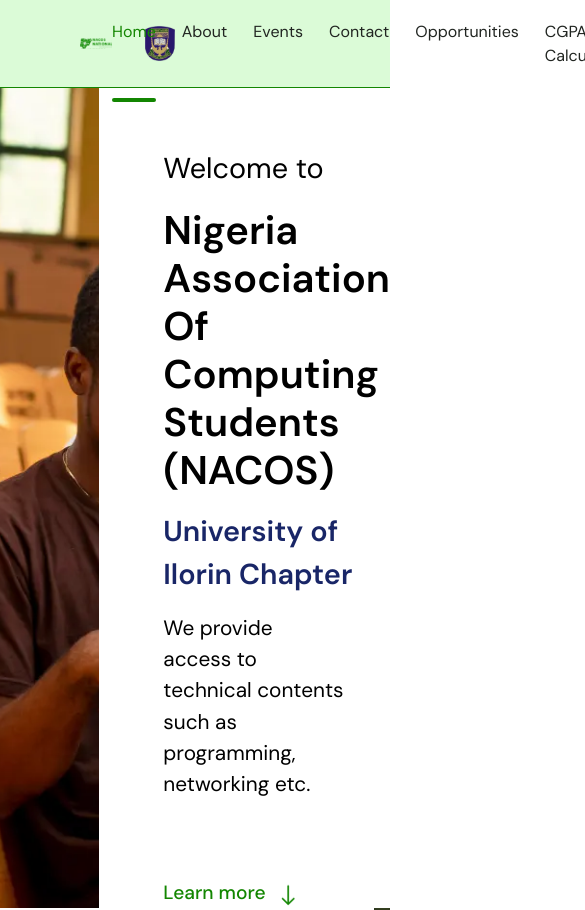
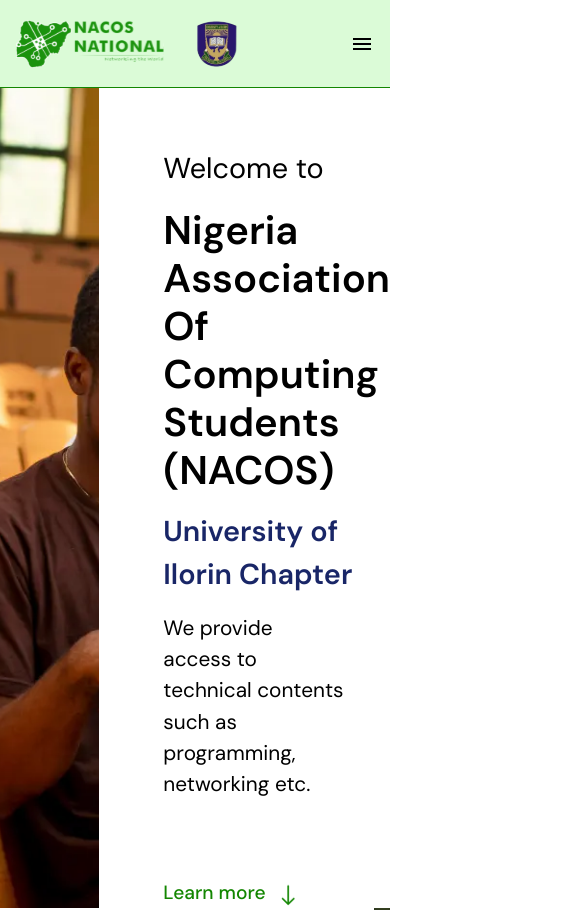
Before and after one commit to nacossuil/Uil-Nacos-Web, a React (Vite) app in the folder frontend/: page / in a window 390 px wide. Shown: the top 910 px of the page, 585 px wide, since content can reach past the window. Built offline with nearby package versions, Linux system fonts and the light colour scheme.

Commit message:
added menu button and made navigation responsive

```diff
--- a/frontend/src/components/Navbar/Navbar.css
+++ b/frontend/src/components/Navbar/Navbar.css
@@ -34,6 +34,10 @@
     gap: 2rem;
 }
 
+.toggle {
+    display: none;
+}
+
 nav a.active {
     color: #138601;
 }
@@ -58,3 +62,34 @@
 header.scrolled {
     background-color: #ffffff;
 }
+
+@media (max-width: 960px) {
+    header {
+        padding-inline: 1rem;
+    }
+
+    .toggle {
+        display: block;
+    }
+
+    nav {
+        position: fixed;
+        height: 100svh;
+        top: 0;
+        left: 0;
+        width: min(50%, 15rem);
+        background-color: #DBFBD7;
+        padding: 10rem 1rem;
+        flex-direction: column;
+        transform: translateX(-100%);
+        transition: transform .5s ease-in-out;
+    }
+
+    nav a.active::after {
+        width: 0px;
+    }
+
+    nav[aria-expanded="true"] {
+        transform: translateX(0);
+    }
+}
--- a/frontend/src/components/Navbar/Navbar.jsx
+++ b/frontend/src/components/Navbar/Navbar.jsx
@@ -1,4 +1,4 @@
-import { useState } from "react";
+import { useState, createRef } from "react";
 import "./Navbar.css";
 import { NavLink, Link } from "react-router-dom";
 
@@ -31,6 +31,17 @@
       path: "/calculator",
     },
   ];
+
+  const menuRef = createRef(null);
+
+  function toggleMenu() {
+    if (menuRef.current) {
+      const menuState = menuRef.current.getAttribute("aria-expanded");
+      menuState === "true"
+        ? menuRef.current.setAttribute("aria-expanded", "false")
+        : menuRef.current.setAttribute("aria-expanded", "true");
+    }
+  }
   //state to keep track of the scroll position.
   const [scrolled, setScrolled] = useState(false);
 
@@ -52,7 +63,7 @@
           <img src="/src/assets/unilorin-logo.svg" alt="" />
         </div>
       </Link>
-      <nav>
+      <nav ref={menuRef}>
         {/* Mapping over the links array and generating individual links
         The key for each link is it's title  */}
         {links.map((link) => (
@@ -61,6 +72,17 @@
           </NavLink>
         ))}
       </nav>
+      <button onClick={toggleMenu} className="toggle">
+        {/* <span>menu</span> */}
+        <svg
+          xmlns="http://www.w3.org/2000/svg"
+          height="24"
+          viewBox="0 -960 960 960"
+          width="24"
+        >
+          <path d="M120-240v-80h720v80H120Zm0-200v-80h720v80H120Zm0-200v-80h720v80H120Z" />
+        </svg>
+      </button>
     </header>
   );
 };
```
